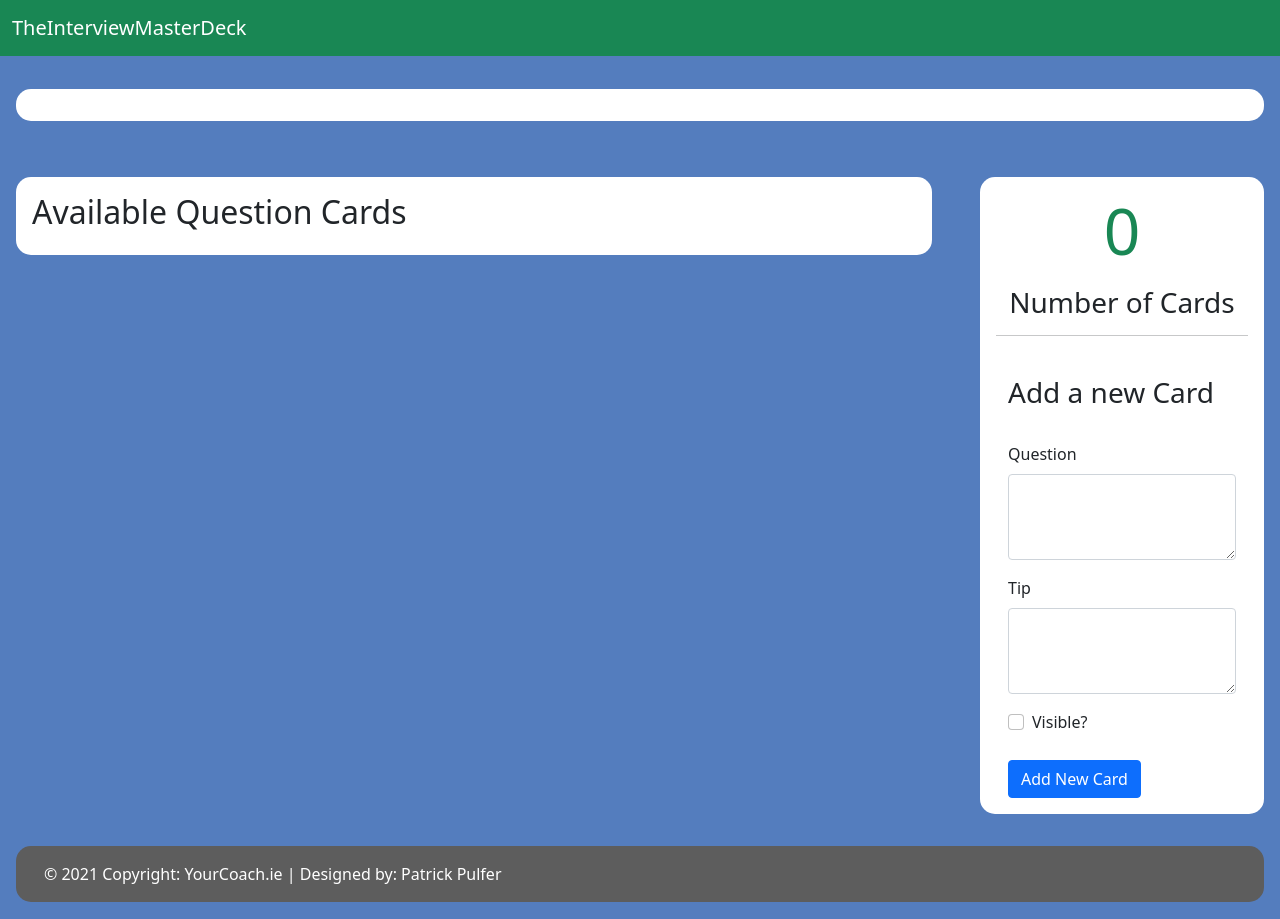
After one commit to Code-Institute-Submissions/patrickpulfer-code_insitute_m3_OctResub, a Flask app: page /admin_cards in a window 1280 px wide. The commit adds this page. Run offline with Flask 2, Linux system fonts and the light colour scheme; the visitor is signed in with stand-in values (Sample User, id 1); data that the repository does not hold is empty; parts of the project's set-up code (start-up, migrations or seed data) failed here and were passed over.

Commit message:
Feature: Add Cards overview page for admin + further minor styling
Added Cards overview page for admins, where CRUD functions will be available. Also added further styling

```diff
--- a/app.py
+++ b/app.py
@@ -7,6 +7,7 @@ if os.path.exists("env.py"):
 from werkzeug.security import generate_password_hash, check_password_hash
 import pymongo
 import logging
+import datetime
 
 # Setting up Logging
 logging.basicConfig(
@@ -26,6 +27,10 @@ app.secret_key = os.environ.get("SECRET_KEY")
 # Initializing variables
 MONGO_URI = os.environ.get("MONGO_URI")
 DATABASE = "TheInterviewMasterDeck"
+
+
+# Get Datetime
+date_today = datetime.datetime.now()
 
 
 def mongo_connect(url):
@@ -51,16 +56,19 @@ else:
     logging.critical("Database 'TheInterviewMasterDeck' NOT detected!")
     exit()
 
-
 #
 # App Routings
 #
+
+# Index
+
 
 @app.route("/")
 def index():
     return render_template("index.html")
 
 
+# Admin
 @app.route("/admin", methods=["GET", "POST"])
 def admin():
     mongo_collection = mongo_database["admin"]
@@ -100,6 +108,7 @@ def admin():
     return render_template("admin.html", admin_logged=session.get('logged_in'), admin_session=session)
 
 
+# Logout
 @app.route("/admin_logout")
 def logout():
     # remove user from session cookie
@@ -108,6 +117,18 @@ def logout():
     return redirect(url_for("admin"))
 
 
+# Admin Questions
+@app.route("/admin_cards", methods=["GET", "POST"])
+def admin_cards():
+    # Check if admin is logged in
+    if session.get('logged_in') == True:
+        mongo_collection = mongo_database["questions"]
+        cards = list(mongo_collection.find())
+        return render_template("admin_cards.html", cards=cards, datetime=date_today.strftime("%x"))
+    else:
+        return admin()
+
+
 if __name__ == "__main__":
     app.run(
         host=os.environ.get("IP", "0.0.0.0"),
--- a/static/main.css
+++ b/static/admin_main.css
@@ -3,7 +3,8 @@ body {
 }
 
 footer {
-	background-color: #5d5d5d;
+	background-color: #5d5d5d !important;
+	color: white;
 }
 
 .grid-header {
@@ -29,7 +30,7 @@ footer {
 	margin: 0 1rem 1rem 1rem;
 	padding: 1rem;
 	background-color: white;
-	border-radius: 15px 50px;
+	border-radius: 15px;
 }
 
 @media (min-width: 576px) {
@@ -43,9 +44,10 @@ footer {
 			"main info"
 			"footer footer";
 		grid-auto-flow: column;
+		align-items: self-start;
 		gap: 1rem;
 
-		height: 100vh;
+		min-height: 100vh;
 		width: 100%;
 	}
 }
@@ -71,3 +73,13 @@ footer {
 	display: grid;
 	place-items: center;
 }
+
+/* Admin Questions */
+
+.cards_container {
+	display: flex;
+	justify-content: space-between;
+}
+.question_card {
+	max-width: 300px;
+}
--- a/templates/admin.html
+++ b/templates/admin.html
@@ -4,6 +4,7 @@
 
 <article class="grid-main">
     {% if admin_logged == True %}
+
     {% endif %}
 
     {% if admin_logged == None %}
--- /dev/null
+++ b/templates/admin_cards.html
@@ -0,0 +1,57 @@
+{% extends "base-admin.html" %}
+{% block content %}
+
+
+
+<article class="grid-main">
+    <h2>Available Question Cards</h2>
+    <section class="container cards_container">
+        {% for card in cards %}
+        <div class="card question_card h-100">
+            <div class="card-body">
+                <h5 class="card-title">{{ card.question }}</h5>
+                <p class="card-text"><br>Tip: {{ card.tip }}</p>
+                <h6 class="card-subtitle mb-2 text-muted">Added {{ card.added_date }}</h6>
+            </div>
+            <div class="card-footer">
+                <a href="./admin_question_update/{{ card.id }}" class="btn btn-primary">Update</a>
+            </div>
+
+
+        </div>
+        {% endfor %}
+    </section>
+
+</article>
+<aside class="grid-info">
+    <p class="card-text display-3 text-center text-success">{{ cards|length }}</p>
+    <h3 class="card-text text-center">Number of Cards</h3>
+    <hr />
+    <div class="container-fluid">
+        <br>
+        <h3>Add a new Card</h3>
+        <br>
+        <form action="./admin_new_card/" method="POST" class="needs-validation" novalidate">
+            <div class="mb-3">
+                <label for="question" class="form-label">Question</label>
+                <textarea class="form-control" id="question" rows="3" required></textarea>
+            </div>
+            <div class="mb-3">
+                <label for="exampleFormControlTextarea1" class="form-label">Tip</label>
+                <textarea class="form-control" id="tip" rows="3" required></textarea>
+            </div>
+            <div class="form-check">
+                <label class="form-check-label" for="flexCheckDefault">
+                    Visible?
+                </label>
+                <input class="form-check-input" type="checkbox" value="" id="visible">
+            </div>
+            <input type="hidden" id="id" name="id" value="{{ cards|length +1 }}">
+            <input type="hidden" id="date" name="date" value="{{ datetime }}">
+            <br>
+            <button class="btn btn-primary" type="submit">Add New Card</button>
+        </form>
+    </div>
+</aside>
+
+{% endblock %}
--- a/templates/base-admin.html
+++ b/templates/base-admin.html
@@ -10,7 +10,7 @@
         integrity="sha384-eOJMYsd53ii+scO/bJGFsiCZc+5NDVN2yr8+0RDqr0Ql0h+rP48ckxlpbzKgwra6" crossorigin="anonymous">
     <link rel="stylesheet" href="https://use.fontawesome.com/releases/v5.15.3/css/all.css"
         integrity="sha384-SZXxX4whJ79/gErwcOYf+zWLeJdY/qpuqC4cAa9rOGUstPomtqpuNWT9wdPEn2fk" crossorigin="anonymous">
-    <link rel="stylesheet" href="{{ url_for('static', filename='main.css') }}" type="text/css">
+    <link rel="stylesheet" href="{{ url_for('static', filename='admin_main.css') }}" type="text/css">
 </head>
 
 <body class="base-grid">
@@ -32,7 +32,7 @@
                             <a class="nav-link" href="#">Users</a>
                         </li>
                         <li class="nav-item">
-                            <a class="nav-link" href="#">Questions</a>
+                            <a class="nav-link" href="./admin_cards">Cards</a>
                         </li>
                     </ul>
                     <div class="mr-auto">
```
